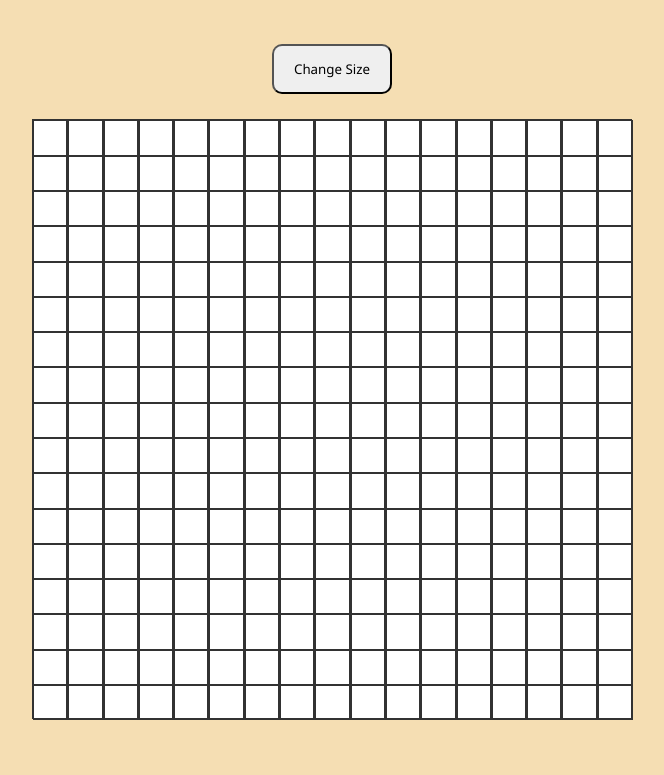
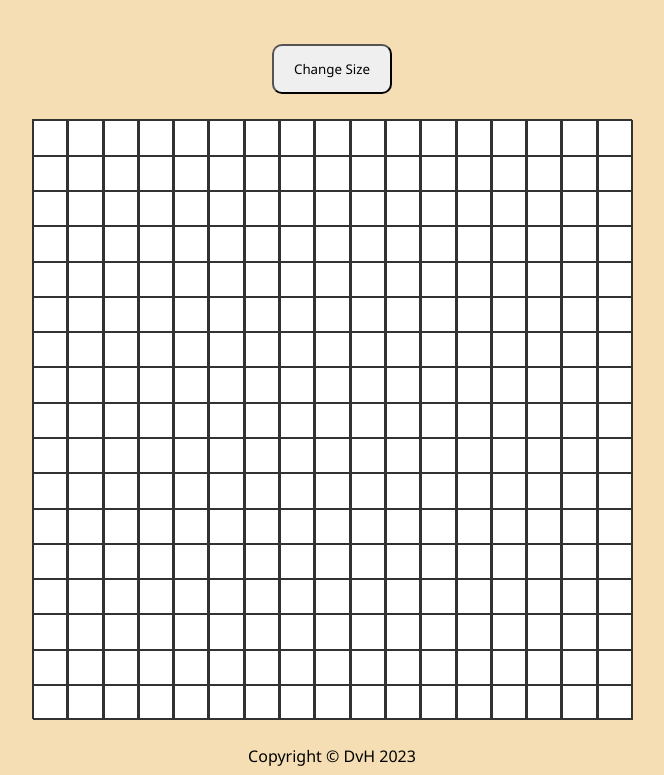
Before and after one commit to duckvshuman/etch-a-sketch, a plain HTML site: page index.html in a window 1280 px wide. Shown: the part 67-842 px from the top of the page, without its empty margins (308-972 px from the left). Before the commit the page ends 800 px from the top, so only its background shows below. Drawn offline with Linux system fonts and the light colour scheme.

Commit message:
add copyright

```diff
--- a/index.css
+++ b/index.css
@@ -12,6 +12,10 @@ button {
     width: 120px;
     height: 50px;
     border-radius: 10px;
+}
+
+footer {
+    margin-top: 2%;
 }
 
 .drawing {
--- a/index.html
+++ b/index.html
@@ -10,4 +10,6 @@
         <button onclick="changeSize()">Change Size</button>
         <div class="drawing"></div>
     </body>
+
+    <footer>Copyright © DvH 2023</footer>
 </html>
```
